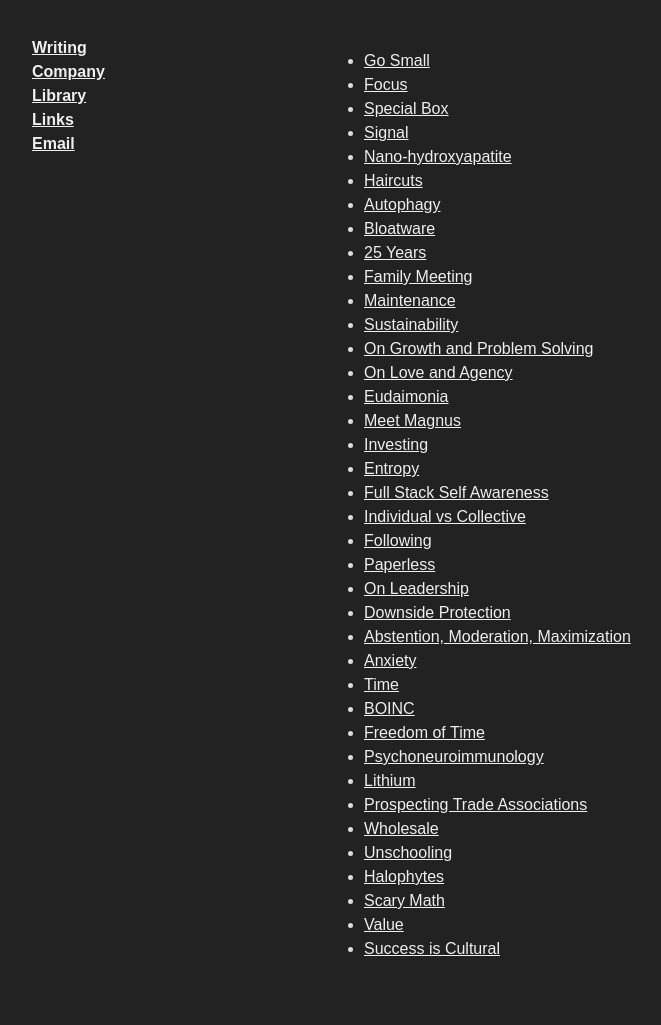
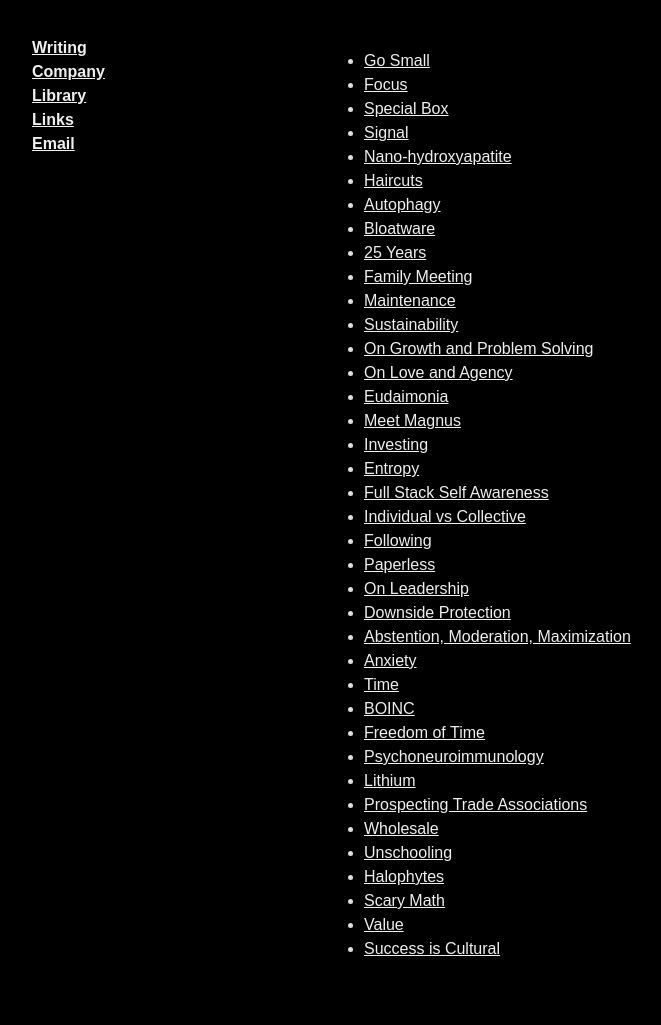
Before and after one commit to rogerkirkness/writing, a Jekyll site: the page built from index.html, in a window 1280 px wide. Shown: the whole page, without its empty margins (16-677 px from the left). Built offline with Jekyll 4.4.1, drawn with Linux system fonts in a browser that asks for light colours.

Commit message:
Bump version to 1.1.2

```diff
--- a/_layouts/default.html
+++ b/_layouts/default.html
@@ -39,7 +39,7 @@
 		}
 
 		html {
-			background: #222222;
+			background: #000;
 			color: #ddd;
 		}
 
```
